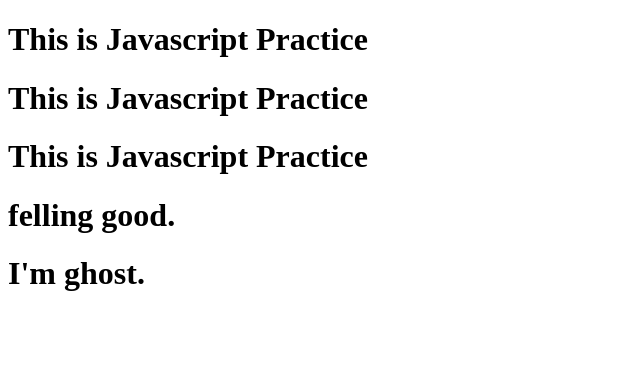
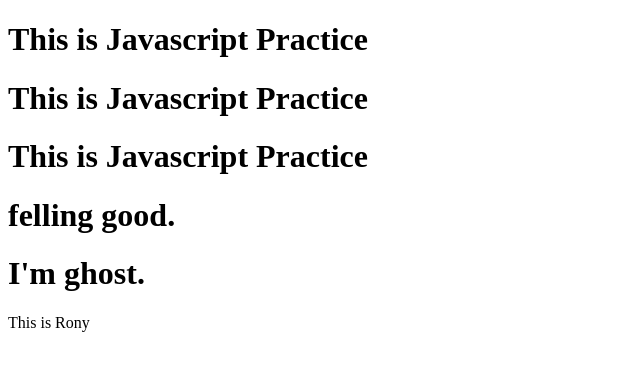
Before and after one commit to Rony-Hasan/Javascript-practice, a plain HTML site: page class 01/index.html in a window 1280 px wide. Shown: the whole page, without its empty margins (0-640 px from the left). Drawn offline with Linux system fonts and the light colour scheme.

Commit message:
Update index.html

```diff
--- a/class 01/index.html
+++ b/class 01/index.html
@@ -11,6 +11,7 @@
 	<h1>This is Javascript Practice</h1>
 	<h1>felling good.</h1>
 	<h1>I'm ghost.</h1>
+	<p>This is Rony</p>
 <script src="js/script2.js"></script>
 </body>
 
```
